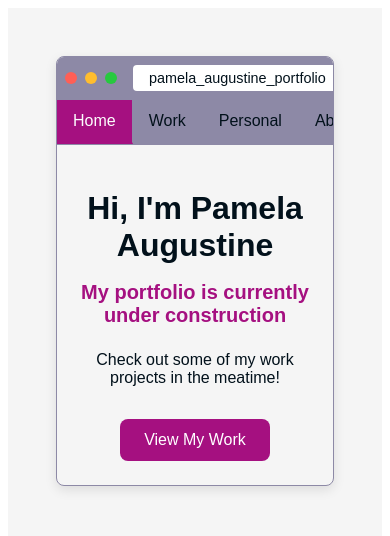
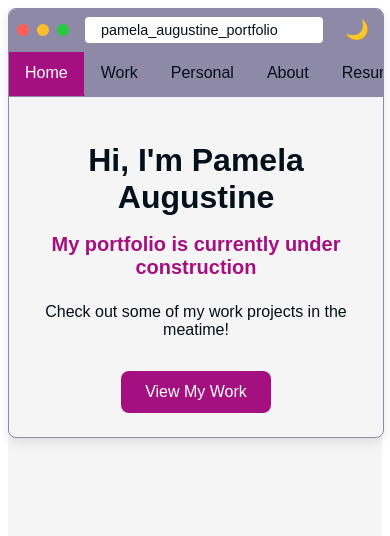
Before and after one commit to pamelaAugustine/portfolio, a React (Vite) app in the folder pamela-portfolio/: page / in a window 390 px wide. Shown: the top 536 px of the page. Built offline with nearby package versions, Linux system fonts and the light colour scheme; a web font is replaced by a local one.

Commit message:
fixed mobile styles. added project readme

```diff
--- a/pamela-portfolio/src/App.module.scss
+++ b/pamela-portfolio/src/App.module.scss
@@ -7,5 +7,10 @@ body {
 .appContainer {
   background-color: var(--color-background);
   min-height: 100vh;
-  padding: 2rem;
 }
+
+@media (min-width: 64em) {
+  .appContainer {
+    padding: 1rem;
+  }
+}
--- a/pamela-portfolio/src/components/PortfolioBrowser/PortfolioBrowser.module.scss
+++ b/pamela-portfolio/src/components/PortfolioBrowser/PortfolioBrowser.module.scss
@@ -8,8 +8,8 @@ body {
   border: 1px solid var(--color-border);
   border-radius: 8px;
   overflow: hidden;
-  margin: 1rem; /* smaller margin on mobile */
   box-shadow: 0 4px 12px rgba(0, 0, 0, 0.1);
+  width: 100%;
   background: var(--color-background);
 }
 
@@ -149,7 +149,7 @@ body {
 .browserAddressContainer {
   display: flex;
   align-items: center;
-  gap: 1rem; /* <-- This adds the spacing you asked for */
+  gap: 1rem;
   flex-grow: 1;
 }
 
```
Also changed, not shown: 1 other file (tests, documents, lock files or other folders).
